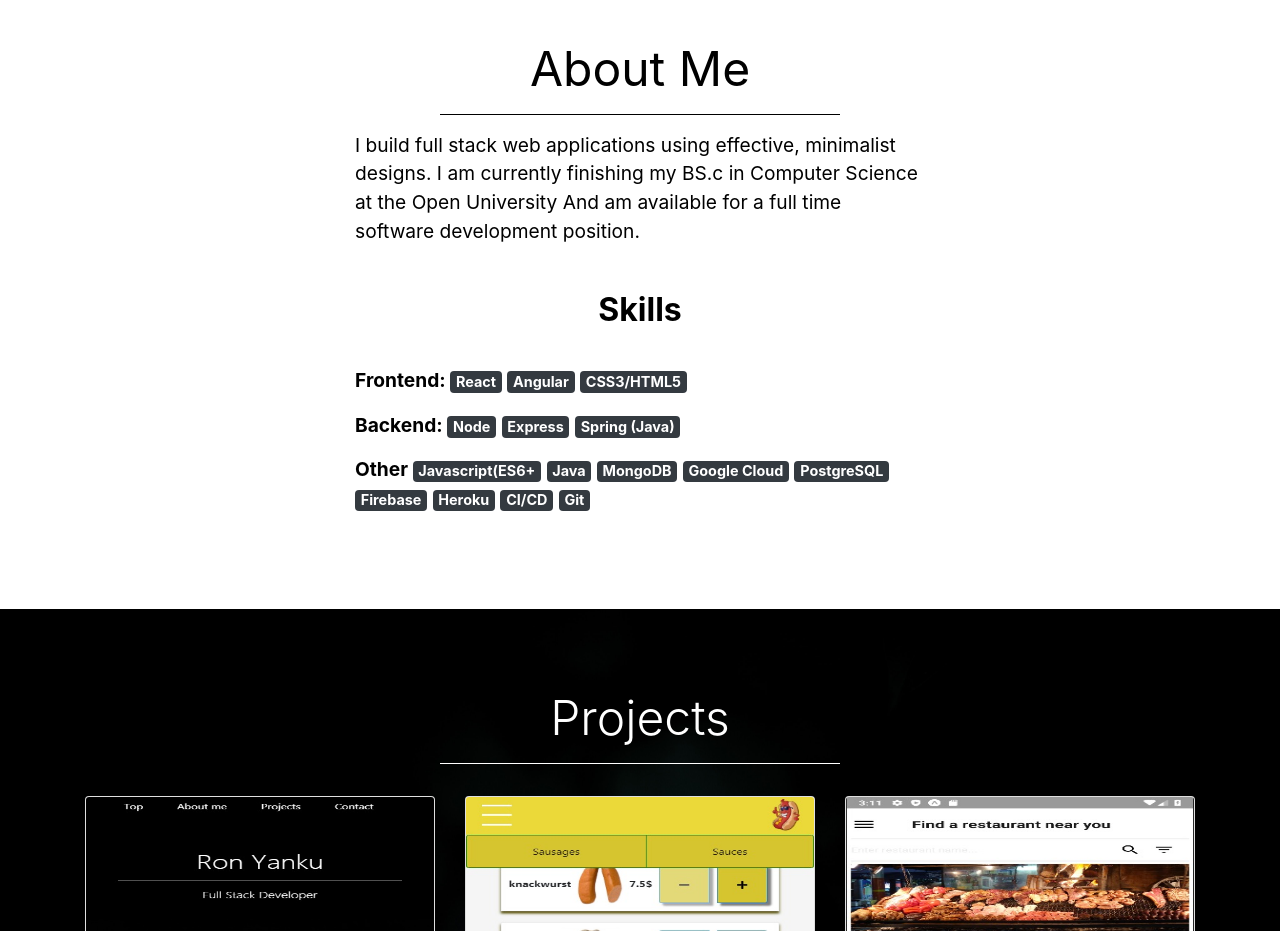
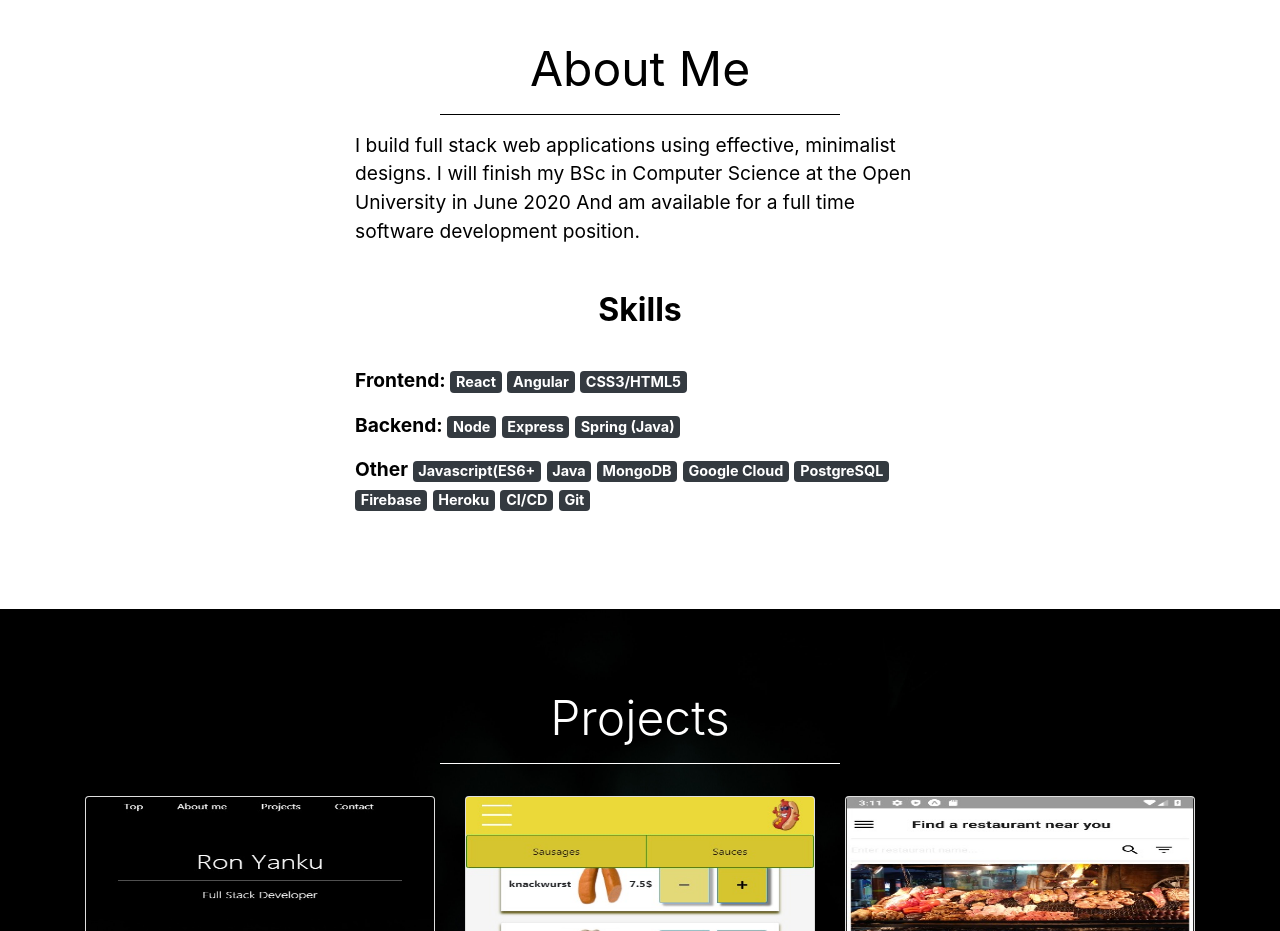
Before and after one commit to RonYanku/homepage, a React (Create React App) app: page / in a window 1280 px wide. Shown: the part 840-1771 px from the top of the page. Built offline with nearby package versions, Linux system fonts and the light colour scheme.

Commit message:
fixed About me

```diff
--- a/src/Components/PortfolioAbout.js
+++ b/src/Components/PortfolioAbout.js
@@ -17,7 +17,7 @@ const PortfolioAbout = () => {
         <hr id="about-hr"/>
         <p>
           I build full stack web applications using effective, minimalist designs.
-          I am currently finishing my BS.c in Computer Science at the Open University
+          I will finish my BSc in Computer Science at the Open University in June 2020
           And am available for a full time software development position.
         </p>
         <br/>
```
